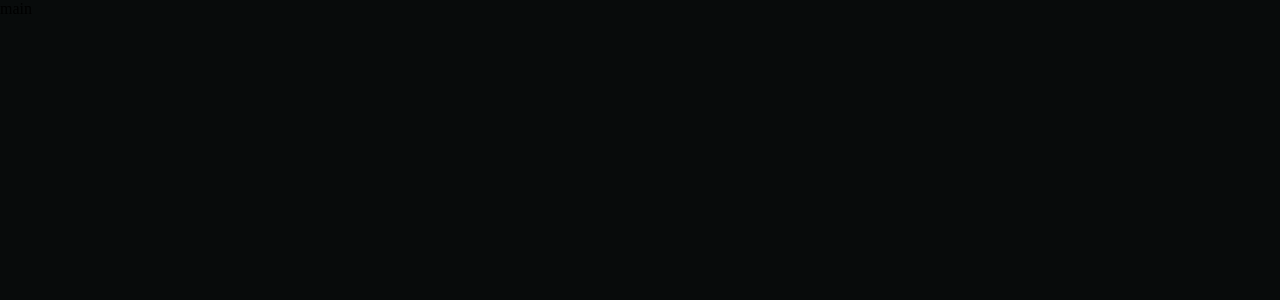
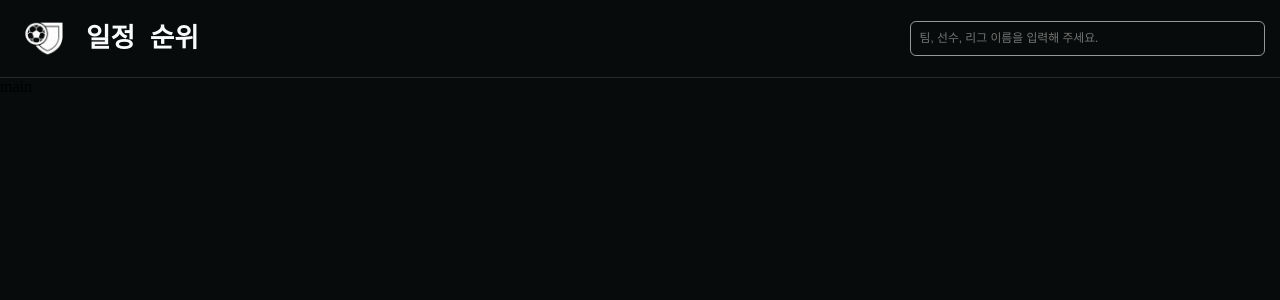
Before and after one commit to CharmingCheol/charming-football-fe, a Next.js app: page / in a window 1280 px wide. Shown: the top 300 px of the page. Built offline with nearby package versions, Linux system fonts and the light colour scheme.

Commit message:
글로벌 네브 렌더링

```diff
--- a/src/app/layout.tsx
+++ b/src/app/layout.tsx
@@ -1,5 +1,7 @@
 import type { Metadata } from "next";
 import { Geist, Geist_Mono } from "next/font/google";
+
+import GlobalNav from "@/components/common/global-nav/global-nav";
 
 import "./layout.scss";
 
@@ -25,7 +27,10 @@
 }>) {
     return (
         <html lang="en">
-            <body className={`${geistSans.variable} ${geistMono.variable}`}>{children}</body>
+            <body className={`${geistSans.variable} ${geistMono.variable}`}>
+                <GlobalNav />
+                {children}
+            </body>
         </html>
     );
 }
--- a/src/components/common/global-nav/global-nav.module.scss
+++ b/src/components/common/global-nav/global-nav.module.scss
@@ -13,8 +13,8 @@
         align-items: center;
 
         figure {
-            width: calc_vh(100vh);
-            height: calc_vh(100vh);
+            width: calc_vh(80vh);
+            height: calc_vh(80vh);
         }
 
         nav {
@@ -22,6 +22,7 @@
 
             a {
                 @include text-h4;
+                text-decoration: none;
             }
 
             a:not(:last-child) {
--- a/src/components/common/global-nav/global-nav.tsx
+++ b/src/components/common/global-nav/global-nav.tsx
@@ -12,11 +12,11 @@
     return (
         <header className={cx("global-nav")}>
             <section className={cx("nav-section")}>
-                <Link href="/">
-                    <figure>
+                <figure>
+                    <Link href="/">
                         <Image src="/images/logo.png" alt="로고" width={80} height={80} layout="responsive" />
-                    </figure>
-                </Link>
+                    </Link>
+                </figure>
                 <nav>
                     <Link href="/matches">일정</Link>
                     <Link href="/tables">순위</Link>
--- a/src/components/common/global-nav/search-input/search-input.module.scss
+++ b/src/components/common/global-nav/search-input/search-input.module.scss
@@ -1,4 +1,5 @@
-.search-container {
+.search-input-wrapper {
+    display: flex;
     position: relative;
     width: 100%;
 }
```
